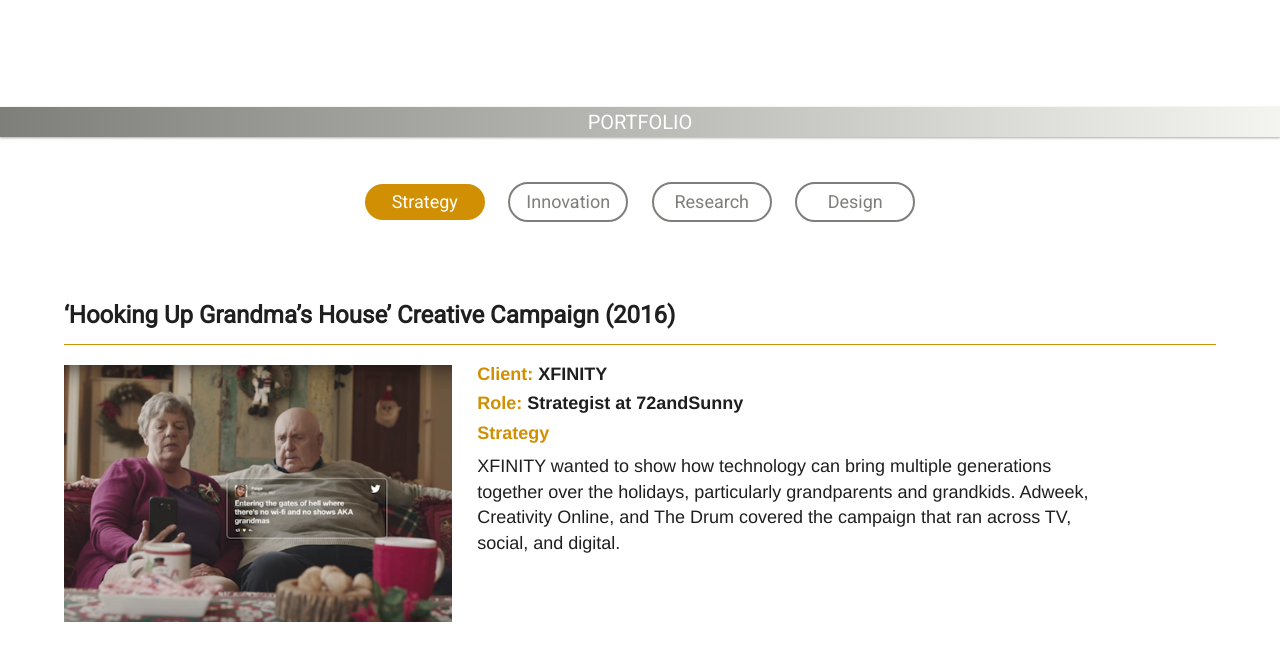
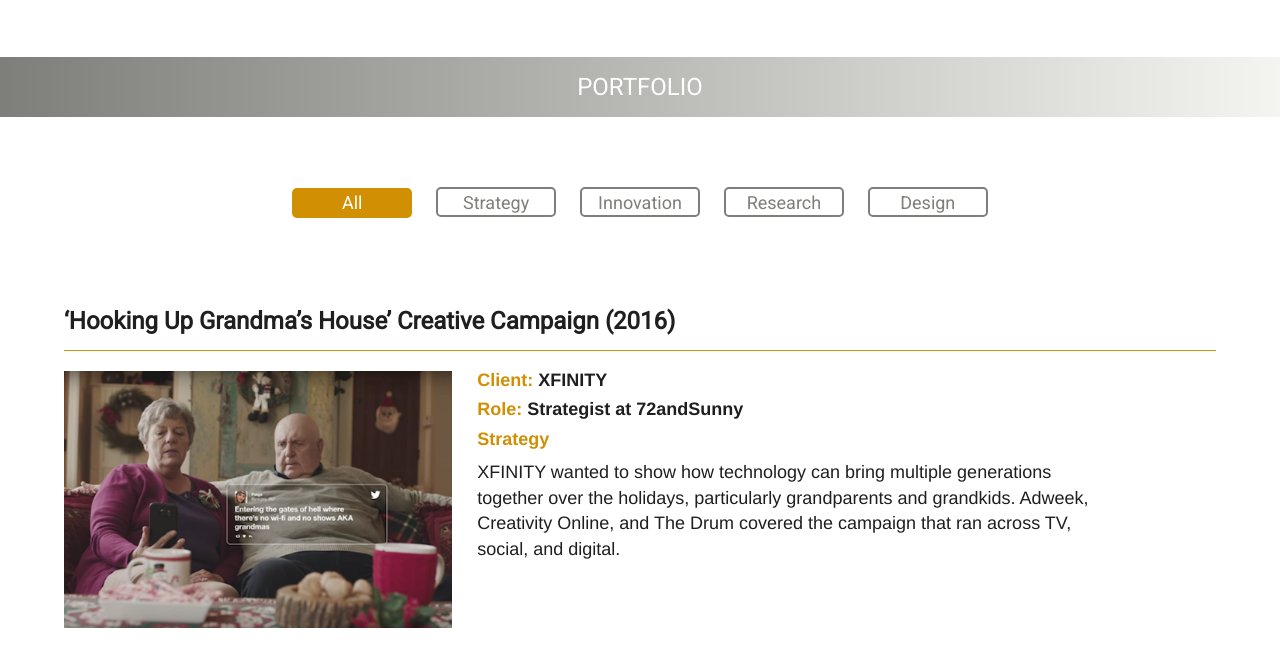
Before and after one commit to afharrington/lwportfolio, a website built with webpack: page dist/index.html in a window 1280 px wide. Shown: the part 694-1363 px from the top of the page. Built offline with nearby package versions, Linux system fonts and the light colour scheme; files whose address does not match are found by name.

Commit message:
Fixed filtering and switched to jquery

```diff
--- a/src/js/main.js
+++ b/src/js/main.js
@@ -1,39 +1,26 @@
 import '../stylesheets/main.scss';
 
-// PORTFOLIO FILTERING ----------------------------------------
-const allProjects = document.getElementsByClassName('project');
-window.onload = displayActiveProjects();
-
-// Set up event listeners for filter buttons
-const filterButtons = document.getElementsByClassName('filter');
-Array.from(filterButtons).forEach( button => {
-  let category = button.getAttribute('id');
-  button.addEventListener('click', toggleFilter);
+// Portfolio filter buttons fixed to top after scrolling past it only
+var initialPosition = $('.sticky-filter-container').offset().top;
+$(window).scroll(function() {
+  var windscroll = $(window).scrollTop();
+  if (windscroll >= initialPosition) {
+    $('.sticky-filter-container').css({ position: 'fixed', top: '0' });
+    } else {
+      $('.sticky-filter-container').css({ position: 'static', top: '0' });
+    }
+    return false;
 });
 
-function displayActiveProjects() {
-  let activeFilters = document.querySelectorAll('.filter.active');
-  resetDisplay();
-  Array.from(activeFilters).forEach( filter => {
-    let category = filter.getAttribute('id');
-    let activeProjects = document.querySelectorAll(`article.${category}`);
-    Array.from(activeProjects).forEach( project => {
-      project.style.display = 'flex';
-    })
-  })
-}
-
-function resetDisplay() {
-  Array.from(allProjects).forEach( project => {
-    project.style.display = 'none';
-  });
-}
-
-function toggleFilter(){
-  if (this.classList.contains('active')) {
-      this.classList.remove('active');
-    } else {
-      this.classList.add('active');
-    }
-  displayActiveProjects();
-}
+// Filtering with buttons
+var $filters = $('.filter').click(function() {
+    $('#portfolio-projects > div').hide();
+  if (this.id == 'all') {
+    $('#portfolio-projects > div').fadeIn(450);
+  } else {
+    var $project = $('.' + this.id).fadeIn(450);
+    $('#portfolio-projects > div').not($project).hide();
+  }
+  $filters.removeClass('active');
+  $(this).addClass('active');
+})
--- a/src/stylesheets/partials/_header.scss
+++ b/src/stylesheets/partials/_header.scss
@@ -19,7 +19,7 @@
 
 // CUSTOMIZING BOOTSTRAP NAVBAR START
 nav {
-  text-align: center;
+  text-align: right;
   margin-bottom: 20px;
   font-family: $body-font;
   font-size: 18px;
--- a/src/stylesheets/partials/_portfolio.scss
+++ b/src/stylesheets/partials/_portfolio.scss
@@ -3,40 +3,35 @@
   padding-top: 10px;
 }
 
-.filters {
-  padding-top: 20px;
-  list-style-type: none;
+.sticky-filter-container {
   text-align: center;
-  padding-left: 0px;
+  width: 100%;
+  z-index: 100;
+  padding: 10px;
+}
+
+button.filter {
+  width: 120px;
+  height: 30px;
+  margin: 10px;
   font-family: $body-font;
   cursor: pointer;
+  border: 2px solid $light-gray;
+  border-radius: 5px;
+  font-size: 18px;
+  color: $light-gray;
+  background-color: white;
+  outline: 0;
+}
 
-  li {
-    text-decoration: none;
-    border: 2px solid $light-gray;
-    border-radius: 1000px;
-    background-color: white;
-    width: 120px;
-    padding: 5px;
-    margin-right: 25px;
-    margin-bottom: 10px;
-    display: inline-block;
-    margin-left: 10px;
-    margin-right: 10px;
-    color: $light-gray;
-    font-size: 18px;
-    // box-shadow: 0 1px 3px rgba(0,0,0,0.12), 0 1px 2px rgba(0,0,0,0.24);
-  }
-
-  li.active {
-    background-color: $gold;
-    color: white;
-    border: none;
-  }
+button.active {
+  background-color: $gold;
+  border: none;
+  color: white;
 }
 
 .project {
-  display: none;
+  display: flex;
   flex-wrap: wrap;
   width: 90%;
   margin-left: 5%;
@@ -133,10 +128,18 @@
   font-size: 18px;
 }
 
-
 @media screen and (max-width: 1130px) {
   .course {
     width: 45%;
+  }
+}
+
+@media screen and (max-width: 775px) {
+  button.filter {
+    width: 90px;
+    height: 25px;
+    margin: 5px;
+    font-size: 14px;
   }
 }
 
@@ -151,3 +154,11 @@
     margin-left: 0px;
   }
 }
+
+@media screen and (max-width: 320px) {
+  button.filter {
+    width: 70px;
+    height: 25px;
+    font-size: 12px;
+  }
+}
--- a/src/stylesheets/partials/_section.scss
+++ b/src/stylesheets/partials/_section.scss
@@ -3,16 +3,23 @@
   text-align: center;
   text-transform: uppercase;
   font-family: $body-font;
-  font-size: 20px;
-  line-height: 30px;
-  margin-top: 100px;
+  font-size: 24px;
+  line-height: 60px;
+  margin-top: 50px;
   margin-bottom: 25px;
-  height: 30px;
+  height: 60px;
   color: white;
   // border-top: 5px solid $gold;
-  box-shadow: 0 1px 3px rgba(0,0,0,0.12), 0 1px 2px rgba(0,0,0,0.24);
+  // box-shadow: 0 1px 3px rgba(0,0,0,0.12), 0 1px 2px rgba(0,0,0,0.24);
   background-color: $light-gray;
   background: $light-gray; /* fallback for old browsers */
   background: -webkit-linear-gradient(to right, $light-gray, $near-white); /* Chrome 10-25, Safari 5.1-6 */
   background: linear-gradient(to right, $light-gray, $near-white); /* W3C, IE 10+/ Edge, Firefox 16+, Chrome 26+, Opera 12+, Safari 7+ */
 }
+
+
+.sticky-filter-container {
+  width: 100%;
+  background-color: rgba(255, 255, 255, 0.7);
+  margin-top: 50px;
+}
```
Also changed, not shown: dist/bundle.js, dist/fonts/Code_Pro_Light_Demo-webfont.woff (added), dist/fonts/Code_Pro_Light_Demo-webfont.woff2 (added), dist/index.html, dist/styles.css, 2 other files.
